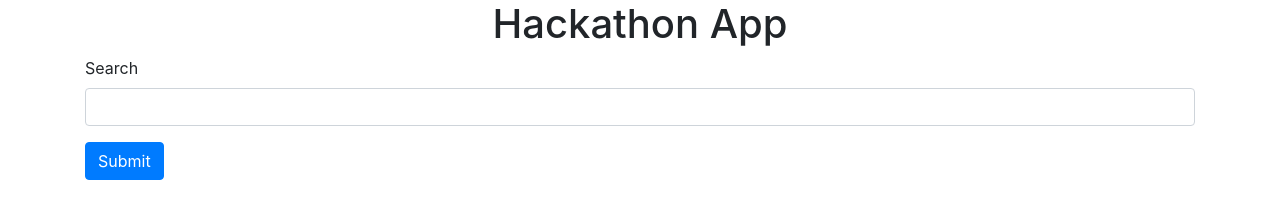
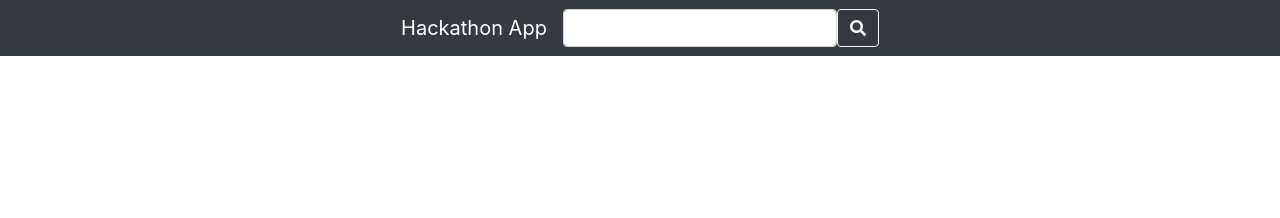
Before and after one commit to jakegalligan/Hackathon_Project_1, a React app in the folder hackathon-app/: page / in a window 1280 px wide. Built offline with nearby package versions, Linux system fonts and the light colour scheme.

Commit message:
Update title/search bar as navbar

```diff
--- a/hackathon-app/public/index.html
+++ b/hackathon-app/public/index.html
@@ -25,7 +25,7 @@
   <body>
     <noscript>You need to enable JavaScript to run this app.</noscript>
     <div class="container">
-      <h1 class="text-center">Hackathon App</h1>
+      <!-- <h1 class="text-center">Hackathon App</h1> -->
     </div>
     <div id="root" class="container"></div>
     <!--
--- a/hackathon-app/src/components/app-index.js
+++ b/hackathon-app/src/components/app-index.js
@@ -35,7 +35,11 @@ class AppIndex extends Component {
 
     return (
       <div>
+        <nav className="navbar fixed-top navbar-dark bg-dark justify-content-center">
+        <div className="navbar-brand">Hackathon App</div>
         <SearchBar />
+        </nav>
+
         <div className="cards">
           {this.renderTastes()}
         </div>
--- a/hackathon-app/src/components/search-bar.js
+++ b/hackathon-app/src/components/search-bar.js
@@ -11,8 +11,8 @@ class SearchBar extends Component {
 
     return (
       <div className={className}>
-        <label>{field.label}</label>
-        <input className='form-control' type='text' {...field.input} />
+        <label> </label>
+        <input className='form-control' id="search-input" type='text' {...field.input} />
         <div className='text-help' style={{ color: 'red' }}>
           {touched ? error : ''}
         </div>
@@ -29,13 +29,13 @@ class SearchBar extends Component {
 
     return (
       <div>
-        <form onSubmit={handleSubmit(this.onSubmit.bind(this))}>
+        <form onSubmit={handleSubmit(this.onSubmit.bind(this))} className="form-inline align-middle">
           <Field
             label='Search'
             name='query'
             component={this.renderField}
           />
-          <button type="submit" className="btn btn-primary">Submit</button>
+          <button type="submit" className="btn btn-outline-light my-2 my-sm-0"><i className="fa fa-search"></i></button>
         </form>
       </div>
     )
--- a/hackathon-app/src/index.css
+++ b/hackathon-app/src/index.css
@@ -127,3 +127,11 @@ iframe {
 .popupInfo {
   text-align: left !important;
 }
+
+.container {
+  margin-top: 80px;
+}
+
+.navbar {
+  background-color: #747474;
+}
```
Also changed, not shown: 1 other file.
